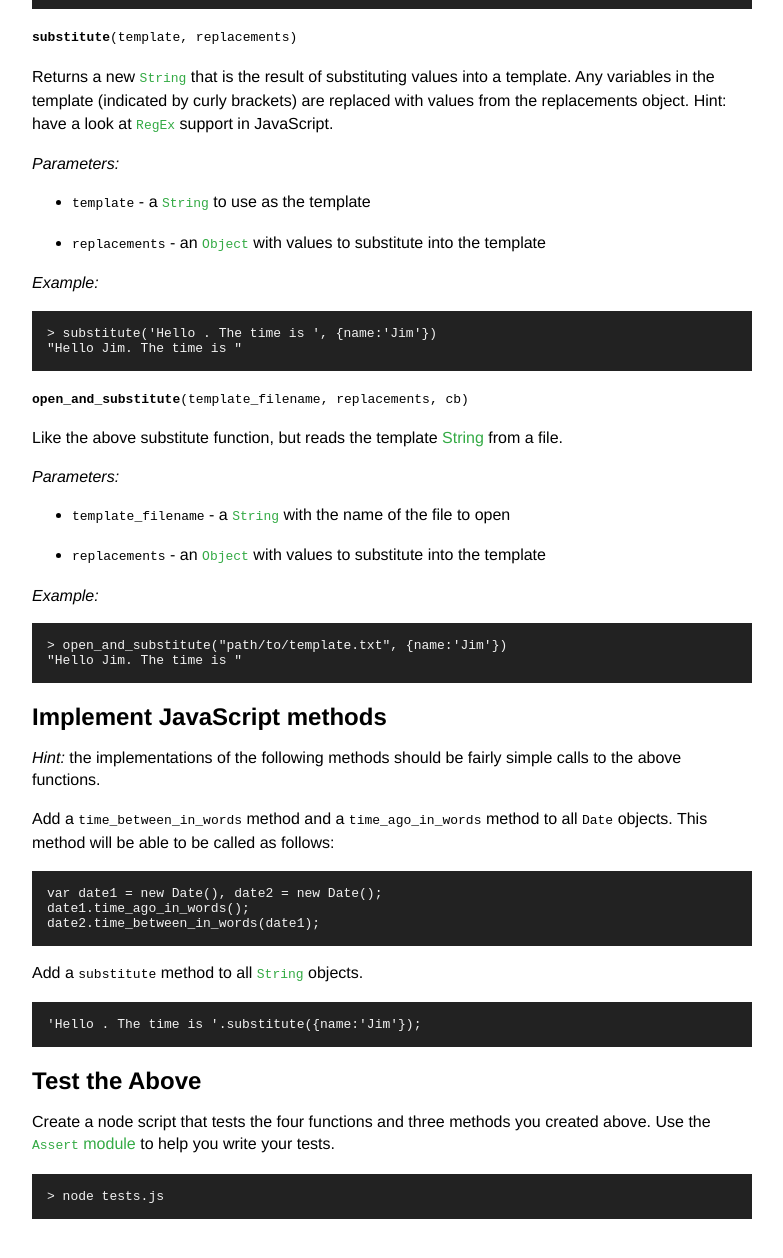
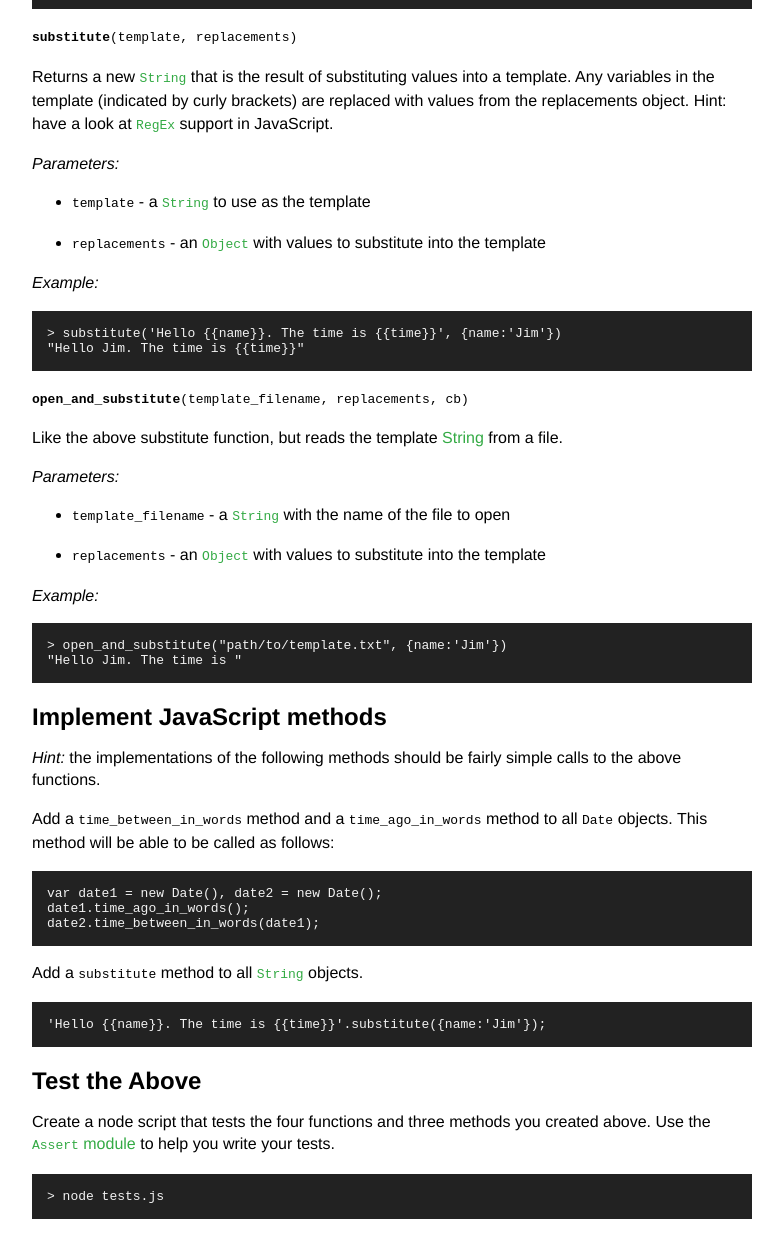
Before and after one commit to sillito/websystems, a Jekyll site: the page built from exercises/functions.markdown, in a window 1280 px wide and 1400 px high, scrolled down 796 px, cut to the strip 0-1258 px from the top of the window. Shown: the whole strip, without its empty margins (248-1031 px from the left). Built offline with Jekyll 4.4.1, drawn with Linux system fonts in a browser that asks for light colours; Markdown is read by kramdown in place of the engine named in the settings.

Commit message:
escaped liquid tags

```diff
--- a/exercises/functions.markdown
+++ b/exercises/functions.markdown
@@ -44,8 +44,8 @@ _Parameters:_
 
 _Example:_
 
-	> substitute('Hello {{name}}. The time is {{time}}', {name:'Jim'})
-	"Hello Jim. The time is {{time}}"
+	> substitute('Hello {{"{{name"}}}}. The time is {{"{{time"}}}}', {name:'Jim'})
+	"Hello Jim. The time is {{"{{time"}}}}"
 
 **`open_and_substitute`**`(template_filename, replacements, cb)`
 
@@ -75,7 +75,7 @@ Add a `time_between_in_words` method and a `time_ago_in_words` method to all `Da
 
 Add a `substitute` method to all [`String`](https://developer.mozilla.org/en/JavaScript/Reference/Global_Objects/String) objects.
 
-	'Hello {{name}}. The time is {{time}}'.substitute({name:'Jim'});
+	'Hello {{"{{name"}}}}. The time is {{"{{time"}}}}'.substitute({name:'Jim'});
 
 ## Test the Above
 
```
